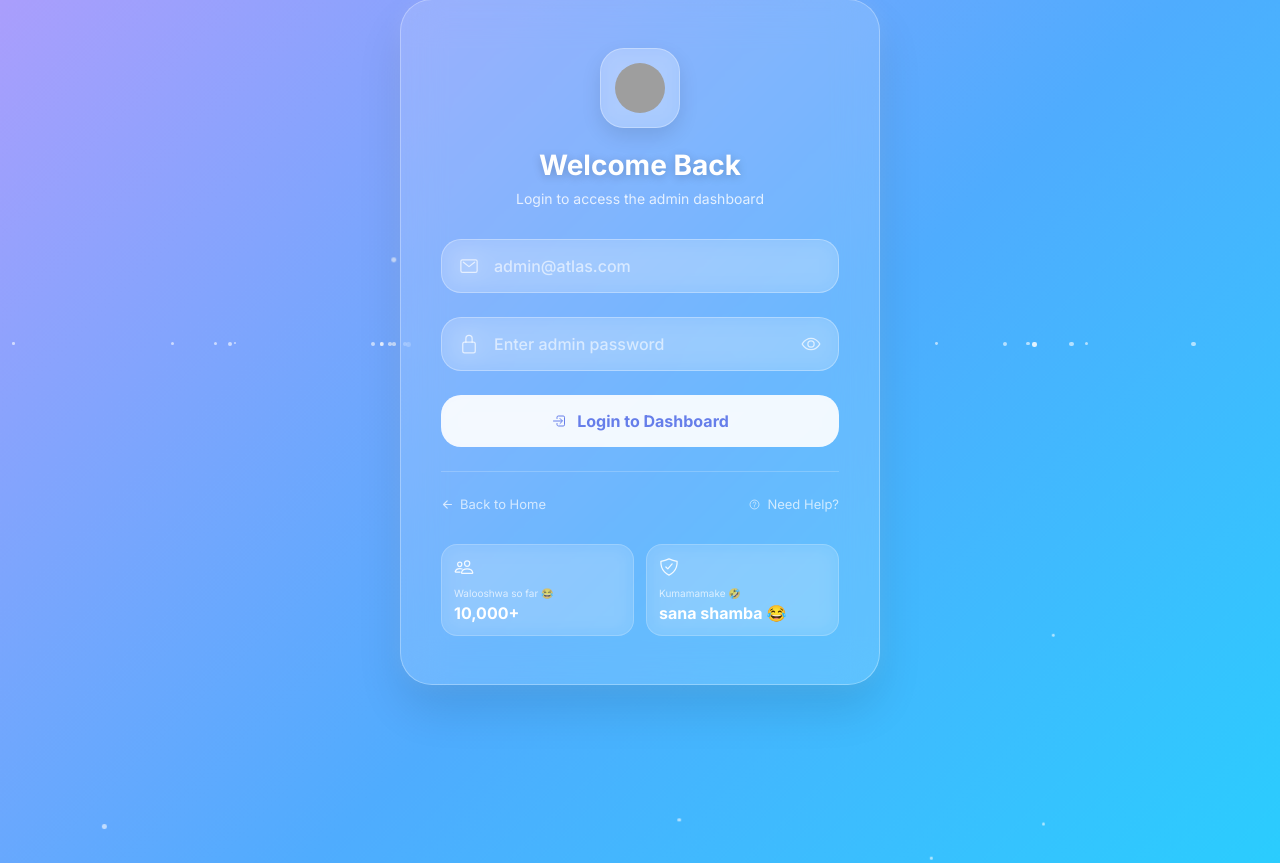
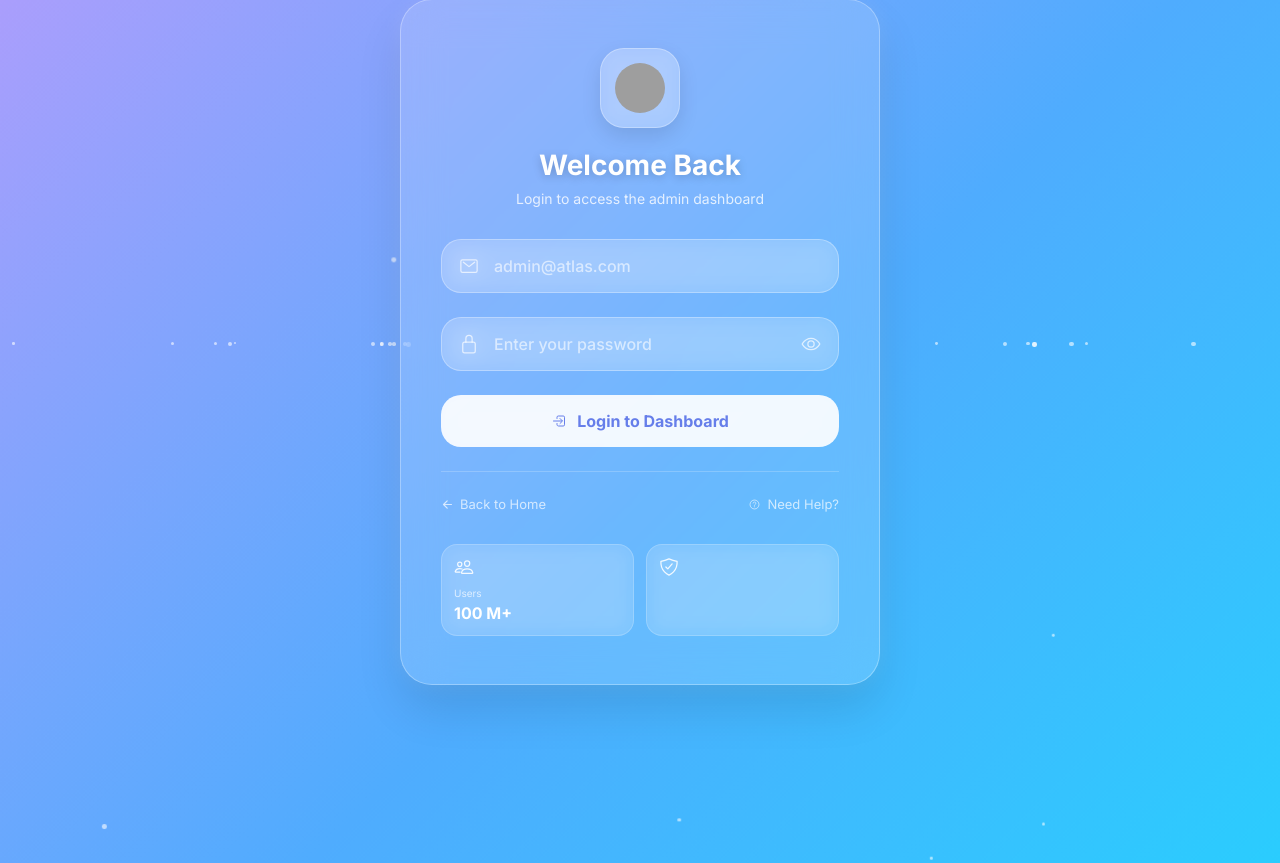
Before and after one commit to ToleInventor/KulaWao, a FastAPI app: page /admin/login in a window 1280 px wide. Shown: the part 58-921 px from the top of the page. Run offline with FastAPI, Linux system fonts and the light colour scheme; parts of the project's set-up code (start-up, migrations or seed data) failed here and were passed over; grey boxes are pictures that could not be loaded.

Commit message:
Update admin_login.html

```diff
--- a/templates/admin_login.html
+++ b/templates/admin_login.html
@@ -410,7 +410,7 @@ body {
     <div class="form-group">
       <div class="input-wrapper">
         <ion-icon name="lock-closed-outline" class="input-icon"></ion-icon>
-        <input type="password" id="password" class="input-field" placeholder="Enter admin password">
+        <input type="password" id="password" class="input-field" placeholder="Enter your password">
         <button type="button" class="toggle-password" onclick="togglePassword()">
           <ion-icon name="eye-outline" id="toggleIcon"></ion-icon>
         </button>
@@ -443,16 +443,13 @@ body {
   <div class="stats-preview">
     <div class="stat-preview-card">
       <ion-icon name="people-outline"></ion-icon>
-      <div class="stat-label">Walooshwa so far
-😂</div>
-      <div class="stat-value">10,000+</div>
+      <div class="stat-label">Users</div>
+      <div class="stat-value">100 M+</div>
     </div>
     <div class="stat-preview-card">
       <ion-icon name="shield-checkmark-outline"></ion-icon>
-      <div class="stat-label">Kumamamake 🤣 </div>
-      <div class="stat-value">sana shamba
-😂
-</div>
+      <div class="stat-label"></div>
+      <div class="stat-value"></div>
     </div>
   </div>
 </div>
```
